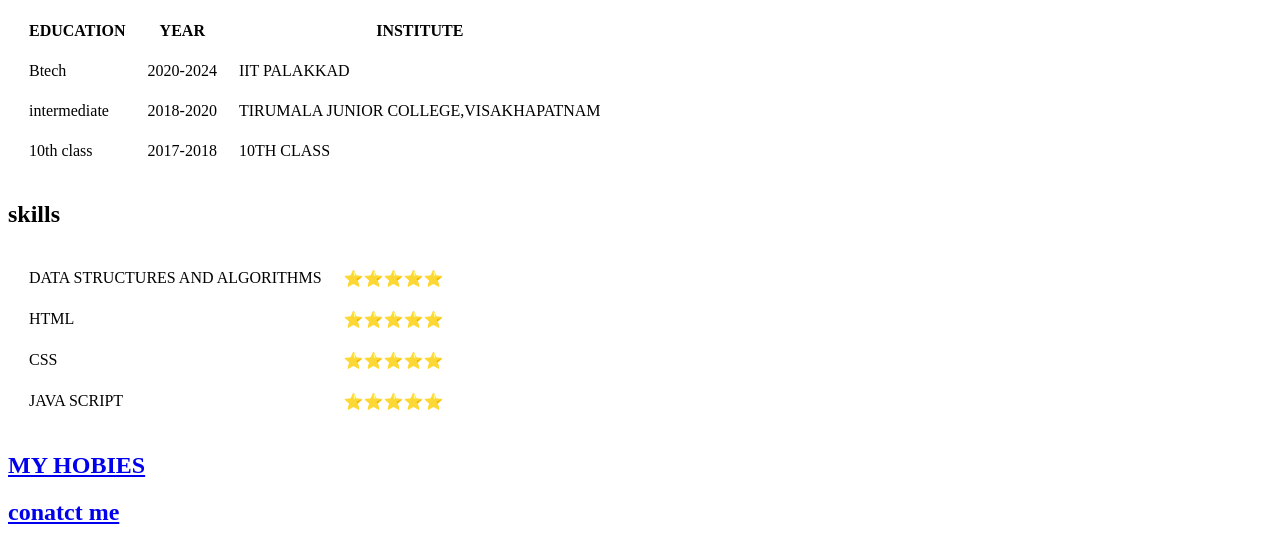
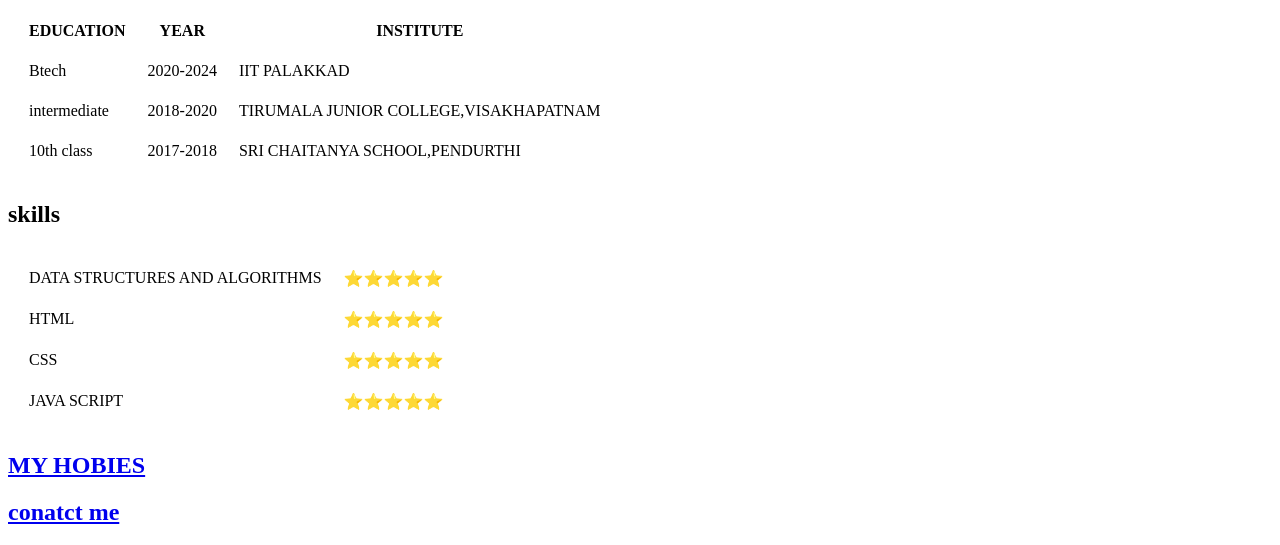
Before and after one commit to Tharunallam1/MY-CV, a plain HTML site: page index.html in a window 1280 px wide. Shown: the part 318-863 px from the top of the page. Drawn offline with Linux system fonts and the light colour scheme.

Commit message:
Update index.html

```diff
--- a/index.html
+++ b/index.html
@@ -46,7 +46,7 @@
              <tr>
                 <td>10th class</td>
                 <td>2017-2018</td>
-                <td>10TH CLASS</td>
+                <td>SRI CHAITANYA SCHOOL,PENDURTHI</td>
              </tr>
         </tbody>
 
```
